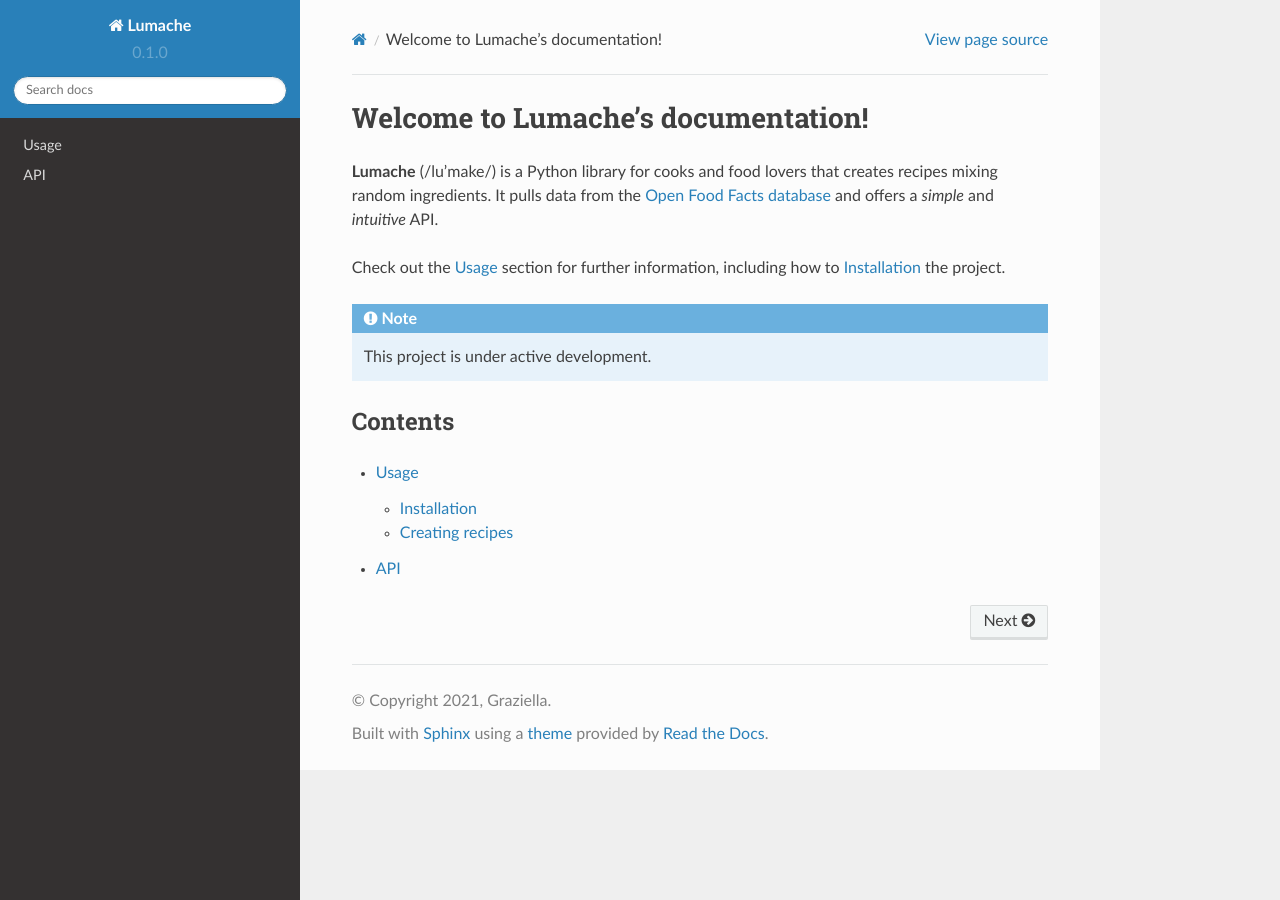
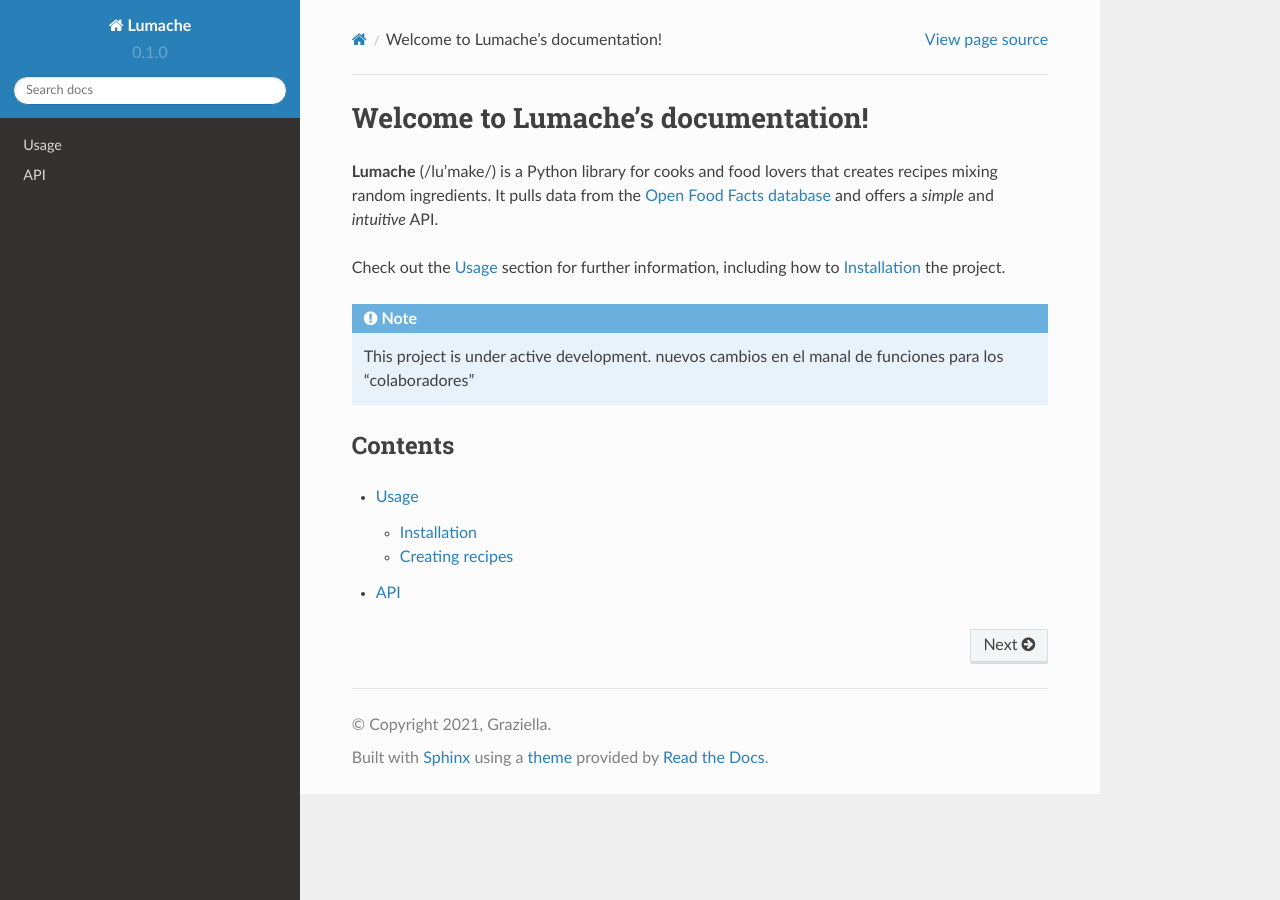
Before and after one commit to MarbelVega/EjemploDocumentacion, a Sphinx documentation site: the page built from docs/source/index.rst, in a window 1280 px wide. Built offline with Sphinx 7.4.7 and the Read the Docs theme 2.0.0, drawn with Linux system fonts in a browser that asks for light colours.

Commit message:
cambio de definiciones
cambio en la definicion de colaboradores

```diff
--- a/docs/source/index.rst
+++ b/docs/source/index.rst
@@ -12,6 +12,7 @@ how to :ref:`installation` the project.
 .. note::
 
    This project is under active development.
+   nuevos cambios en el manal de funciones para los "colaboradores"
 
 Contents
 --------
```
